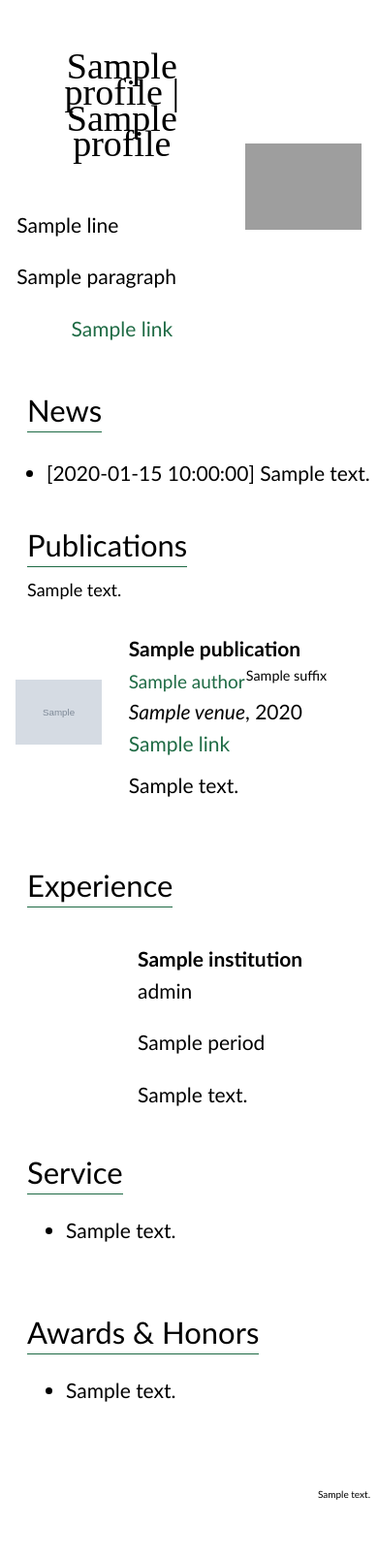
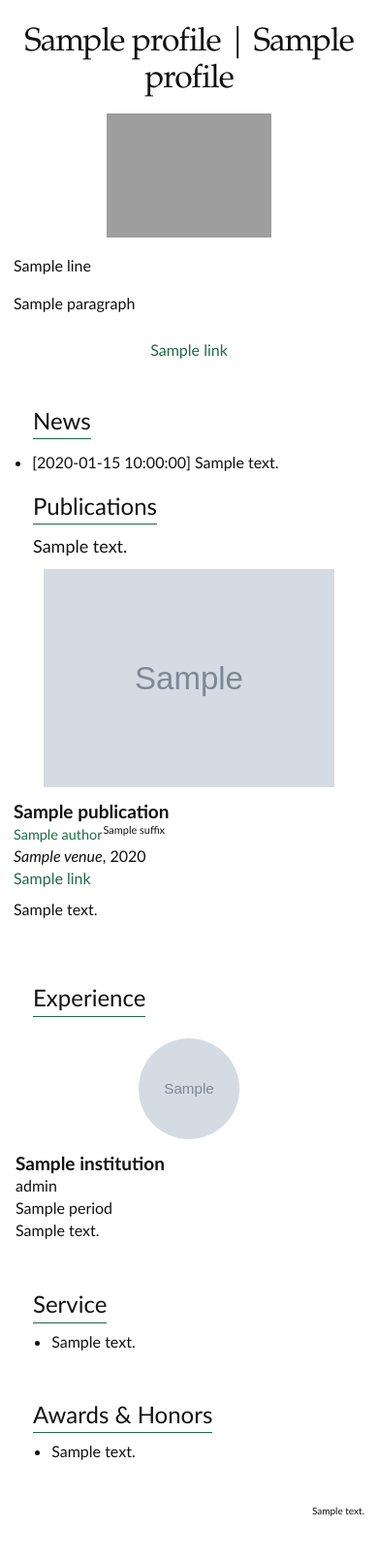
Before and after one commit to ShuYuMo2003/ShuYuMo2003.github.io, a Python web app: template templates/index.html.j2 in a window 390 px wide. Shown: the whole page at 97% size. Before the commit the page ends 1547 px from the top, so only its background shows below. Run offline with Jinja, Linux system fonts and the light colour scheme; the template is opened without the code that fills it: most values are stand-ins (such as "Sample title", 1, 10 or a date in 2020); grey boxes marked "Sample" are stand-in pictures; grey boxes are pictures that could not be loaded.

Commit message:
fix: mobile end style support.

```diff
--- a/assets/css/stylesheet.css
+++ b/assets/css/stylesheet.css
@@ -66,6 +66,13 @@
 html {
   --accent-green: #1f6b45;
   --accent-green-hover: #2c8758;
+  box-sizing: border-box;
+}
+
+*,
+*::before,
+*::after {
+  box-sizing: inherit;
 }
 
 a {
@@ -86,17 +93,43 @@ tr,
 p,
 a {
   font-family: 'Lato', Verdana, Helvetica, sans-serif;
-  font-size: 21px;
-  line-height: 1.55;
+  font-size: 19px;
+  line-height: 1.5;
+}
+
+body {
+  margin: 0;
+  padding: 20px 18px 40px;
+  color: #111;
+  background: #fff;
+}
+
+img {
+  display: block;
+}
+
+p {
+  margin: 0 0 1.05em;
+}
+
+ul {
+  margin: 0.5em 0 0;
+  padding-left: 1.2em;
 }
 
 bio {
   font-family: 'Lato', Verdana, Helvetica, sans-serif;
-  font-size: 21px;
-  line-height: 1.55;
+  font-size: 19px;
+  line-height: 1.5;
 }
 
-
+name {
+  display: block;
+  font-family: "Palatino Linotype", "Book Antiqua", Georgia, serif;
+  font-size: clamp(2.5rem, 4.6vw, 3.25rem);
+  line-height: 1.08;
+  letter-spacing: -0.03em;
+}
 
 heading {
   font-family: 'Lato', Verdana, Helvetica, sans-serif;
@@ -178,3 +211,188 @@ span.highlight {
   text-underline-offset: 0.1em;
   letter-spacing: 0.01em;
 }
+
+.page-shell {
+  width: 100%;
+}
+
+.intro-section {
+  padding: 18px 0 10px;
+}
+
+.intro-heading {
+  margin-bottom: 28px;
+  text-align: center;
+}
+
+.intro-content {
+  display: grid;
+  grid-template-columns: minmax(0, 1fr) minmax(220px, 30%);
+  gap: 30px;
+  align-items: start;
+}
+
+.intro-text {
+  min-width: 0;
+}
+
+.intro-links {
+  margin-top: 1.35em;
+  text-align: center;
+}
+
+.intro-photo {
+  width: 100%;
+}
+
+.intro-photo a {
+  display: block;
+}
+
+.intro-photo img {
+  width: 100%;
+  max-width: 320px;
+  margin: 0 auto;
+}
+
+ .intro-bio {
+  text-align: justify;
+  text-align-last: left;
+  hyphens: auto;
+}
+
+@media (min-width: 901px) {
+  .intro-text > p:not(.intro-links) {
+    font-size: 20px;
+    line-height: 1.55;
+  }
+}
+
+@media (max-width: 900px) {
+  body,
+  td,
+  th,
+  tr,
+  p,
+  a,
+  bio {
+    font-size: 17px;
+    line-height: 1.45;
+  }
+
+  body {
+    padding: 18px 14px 32px;
+  }
+
+  heading {
+    font-size: 27px;
+  }
+
+  papertitle {
+    font-size: 19px;
+    line-height: 1.35;
+  }
+
+  .intro-heading {
+    margin-bottom: 20px;
+  }
+
+  .intro-content {
+    gap: 18px;
+    grid-template-columns: minmax(0, 1fr) minmax(140px, 32vw);
+  }
+
+  .intro-links {
+    line-height: 1.7;
+  }
+
+  .paper-row,
+  .experience-row {
+    display: block;
+  }
+
+  .paper-media,
+  .paper-body,
+  .experience-logo-cell,
+  .experience-text {
+    display: block;
+    width: 100% !important;
+    max-width: none !important;
+  }
+
+  .paper-media {
+    padding: 0 0 12px 0 !important;
+  }
+
+  .paper-media img {
+    max-width: 300px !important;
+    max-height: none !important;
+    margin: 0 auto;
+  }
+
+  .paper-body {
+    padding: 0 0 26px 0 !important;
+  }
+
+  .experience-logo-cell {
+    padding: 0 0 12px 0 !important;
+  }
+
+  .experience-text {
+    padding: 0 0 20px 0 !important;
+  }
+
+  .experience-logo-frame {
+    width: 104px;
+  }
+}
+
+@media (max-width: 620px) {
+  name {
+    font-size: clamp(2.1rem, 8.5vw, 2.7rem);
+    line-height: 1.12;
+  }
+
+  .intro-content {
+    grid-template-columns: 1fr;
+  }
+
+  .intro-photo {
+    order: -1;
+    max-width: 190px;
+    margin: 0 auto;
+  }
+
+  .intro-links {
+    text-align: center;
+  }
+}
+
+@media (max-width: 420px) {
+  body,
+  td,
+  th,
+  tr,
+  p,
+  a,
+  bio {
+    font-size: 16px;
+    line-height: 1.42;
+  }
+
+  heading {
+    font-size: 24px;
+  }
+
+  .intro-section {
+    padding-top: 8px;
+  }
+
+  .intro-heading {
+    margin-bottom: 16px;
+  }
+
+  .intro-photo {
+    max-width: 170px;
+  }
+}
--- a/templates/index.html.j2
+++ b/templates/index.html.j2
@@ -20,36 +20,36 @@
 </head>
 
 <body>
-<table style="width: 100%; max-width: 1080px; border: 0px; border-spacing: 0px; border-collapse: separate; margin-right: auto; margin-left: auto; ">
+<table class="page-shell" style="width: 100%; max-width: 1080px; border: 0px; border-spacing: 0px; border-collapse: separate; margin-right: auto; margin-left: auto; ">
   <tbody>
   <tr style="padding: 0px">
     <td style="padding: 0px">
 
-      <table style="width:100%;border:0px;border-spacing:0px;border-collapse:separate;margin-right:auto;margin-left:auto;"><tbody>
-        <tr style="padding:0px">
-          <td style="padding:2.5%;width:63%;vertical-align:middle">
-            <p style="text-align: center; font-family: serif, 'Lato', Verdana, Helvetica, sans-serif; font-size: 38px; line-height: 0.7; margin-bottom: 54px">
-              <name>{{ site.profile.name }}{% if site.profile.name_zh %} | {{ site.profile.name_zh }}{% endif %}</name>
-            </p>
+      <section class="intro-section">
+        <div class="intro-heading">
+          <name>{{ site.profile.name }}{% if site.profile.name_zh %} | {{ site.profile.name_zh }}{% endif %}</name>
+        </div>
+        <div class="intro-content">
+          <div class="intro-text">
             {% for line in site.profile.title_lines %}
             <p>{{ line | safe }}</p>
             {% endfor %}
             {% for paragraph in site.profile.bio_paragraphs %}
-            <p>{{ paragraph | safe }}</p>
+            <p class="intro-bio">{{ paragraph | safe }}</p>
             {% endfor %}
             {% if site.profile.links %}
-            <p style="text-align:center">
+            <p class="intro-links">
               {%- for link in site.profile.links -%}
               <a href="{{ link.url }}">{{ link.label }}</a>{% if not loop.last %} &nbsp/&nbsp {% endif %}
               {%- endfor -%}
             </p>
             {% endif %}
-          </td>
-          <td style="padding:2.5%;width:40%;max-width:40%">
-            <a href="{{ site.profile.portrait_path }}"><img style="width:100%;max-width:100%" alt="profile photo" src="{{ site.profile.portrait_path }}" class="hoverZoomLink"></a>
-          </td>
-        </tr>
-      </tbody></table>
+          </div>
+          <div class="intro-photo">
+            <a href="{{ site.profile.portrait_path }}"><img alt="profile photo" src="{{ site.profile.portrait_path }}" class="hoverZoomLink"></a>
+          </div>
+        </div>
+      </section>
 
       {% if site.news %}
       <div class="section">
@@ -88,14 +88,14 @@
         </tbody>
       </table>
 
-      <table style="width: 100%; border: 0px; border-spacing: 0px; border-collapse: separate; margin-right: auto; margin-left: auto; ">
+      <table class="publication-list" style="width: 100%; border: 0px; border-spacing: 0px; border-collapse: separate; margin-right: auto; margin-left: auto; ">
         <tbody>
         {% for publication in site.publications %}
-        <tr>
-          <td style="padding: 8px; padding-bottom: 30px; width: 28%; vertical-align: middle">
+        <tr class="paper-row">
+          <td class="paper-media" style="padding: 8px; padding-bottom: 30px; width: 28%; vertical-align: middle">
             <img style="width: 100%; max-width: 100%; max-height: 220px; object-fit: contain;" src="{{ publication.image_path }}" alt="{{ publication.title }}">
           </td>
-          <td style="padding: 20px; padding-bottom: 30px; width: 72%; vertical-align: middle">
+          <td class="paper-body" style="padding: 20px; padding-bottom: 30px; width: 72%; vertical-align: middle">
             <papertitle>{{ publication.title }}</papertitle>
             <br>
             <span style="font-size: 0.95em; line-height: 1.4;">
@@ -134,16 +134,16 @@
         </tbody>
       </table>
 
-      <table width="100%" align="center" border="0">
+      <table class="experience-list" width="100%" align="center" border="0">
         <tbody>
         {% for experience in site.experiences %}
-        <tr>
+        <tr class="experience-row">
           <td class="experience-logo-cell" style="padding: 0px; padding-left: 55px; padding-right: 55px; width: 25%; vertical-align: middle">
             <div class="experience-logo-frame">
               <img class="experience-logo-image" src="{{ experience.logo_path }}" alt="{{ experience.institution }}">
             </div>
           </td>
-          <td style="padding: 20px; padding-top: 15px; padding-bottom: 15px" width="75%" vertical-align="middle">
+          <td class="experience-text" style="padding: 20px; padding-top: 15px; padding-bottom: 15px" width="75%" vertical-align="middle">
             <papertitle>{{ experience.institution }}</papertitle>
             <br>
             {{ experience.role }}
```
Also changed, not shown: index.html (+33 -33 lines).
